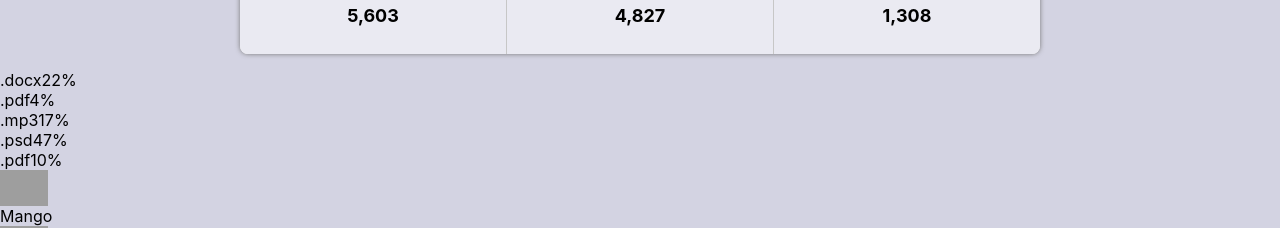
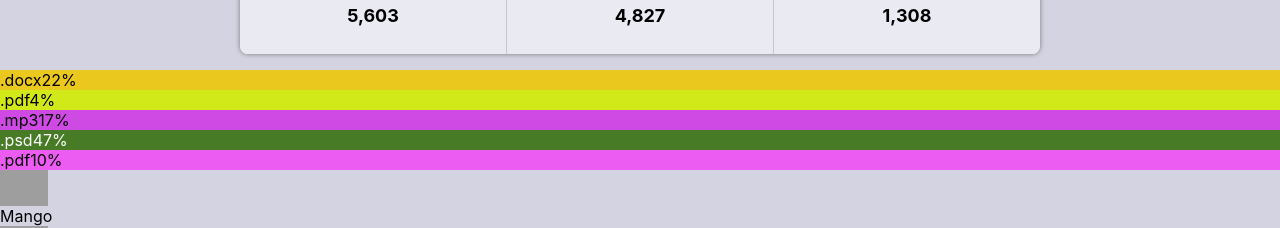
Before and after one commit to Perslay/goit-react-hw-01-components-02, a React (Create React App) app: page / in a window 1280 px wide. Shown: the part 509-737 px from the top of the page. Built offline with nearby package versions, Linux system fonts and the light colour scheme; grey boxes are pictures that could not be loaded.

Commit message:
Randomise color in Statistics
Random background color for list items in statistics component. The lightness of color is calculated to adjust text color. It becomes either black or white depending on the background.

```diff
--- a/src/components/Statistics.jsx
+++ b/src/components/Statistics.jsx
@@ -1,25 +1,58 @@
 import PropTypes from 'prop-types';
 import css from '../css/Statistics.module.css';
 
-// bg color can be randomised at the end
+// randomise background color for list item
+const randomiseColor = () => {
+  return '#' + Math.floor(Math.random() * 16777215).toString(16);
+};
+
+// calculate background lightness
+const calculateLuminance = color => {
+  const hexToRgb = hex =>
+    hex
+      .replace(
+        /^#?([a-f\d])([a-f\d])([a-f\d])$/i,
+        (m, r, g, b) => '#' + r + r + g + g + b + b
+      )
+      .substring(1)
+      .match(/.{2}/g)
+      .map(x => parseInt(x, 16));
+
+  const [r, g, b] = hexToRgb(color);
+
+  return (0.299 * r + 0.587 * g + 0.114 * b) / 255;
+};
+
+// calculate contrast text color
+const getTextColor = color => {
+  const luminance = calculateLuminance(color);
+  return luminance > 0.5 ? '#000000' : '#ffffff';
+};
 
 export const Statistics = ({ data }) => {
-  if (!data || !data.stats || !Array.isArray(data.stats)) {
-    return null;
-  }
-
   const { title, stats } = data;
   return (
-    <section className="statistics">
-      {title && <h2 className="title">{title}</h2>}
+    <section className={css.statistics}>
+      {title && <h2 className={css.title}>{title}</h2>}
 
-      <ul className="stat-list">
-        {stats.map(stat => (
-          <li key={stat.id} className="item">
-            <span className="label">{stat.label}</span>
-            <span className="percentage">{stat.percentage}%</span>
-          </li>
-        ))}
+      <ul className={css.statList}>
+        {stats.map(stat => {
+          // creating styling variables
+          const backgroundColor = randomiseColor();
+          const textColor = getTextColor(backgroundColor);
+
+          return (
+            <li
+              key={stat.id}
+              className={css.item}
+              // using styles
+              style={{ backgroundColor, color: textColor }}
+            >
+              <span className={css.label}>{stat.label}</span>
+              <span className={css.percentage}>{stat.percentage}%</span>
+            </li>
+          );
+        })}
       </ul>
     </section>
   );
--- a/src/css/Statistics.module.css
+++ b/src/css/Statistics.module.css
@@ -0,0 +1,17 @@
+.statistics {
+}
+
+.title {
+}
+
+.statList {
+}
+
+.item {
+}
+
+.label {
+}
+
+.percentage {
+}
```
